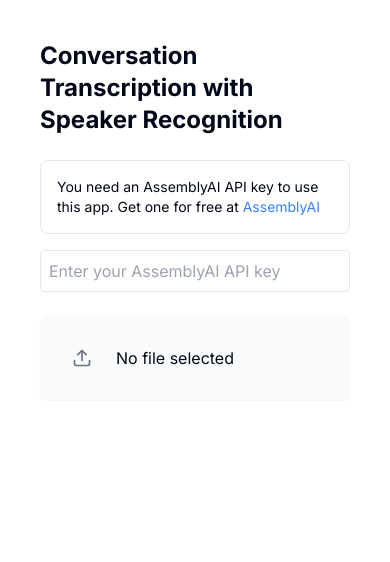
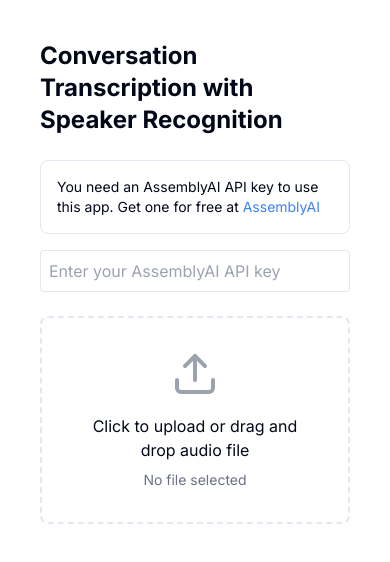
Before and after one commit to dinhhuycuong/transcription-app, a Next.js app: page /transcription-app/ in a window 390 px wide. Shown: the top 562 px of the page. Built offline with nearby package versions, Linux system fonts and the light colour scheme.

Commit message:
Fix non-responsive Upload buttons

```diff
--- a/src/components/TranscriptionApp.tsx
+++ b/src/components/TranscriptionApp.tsx
@@ -42,7 +42,7 @@ const TranscriptionApp: React.FC = () => {
     return () => {
       if (audioRef.current) {
         audioRef.current.pause();
-        audioRef.current.src = '';
+        audioRef.current.src = "";
       }
     };
   }, []);
@@ -142,27 +142,29 @@ const TranscriptionApp: React.FC = () => {
   };
 
   const handleFileUpload = (event: React.ChangeEvent<HTMLInputElement>) => {
-    if (!event.target.files || event.target.files.length === 0) {
-      return;
+    // Reset file input first
+    const input = event.target;
+    const uploadedFile = input.files?.[0];
+    input.value = ""; // Clear input immediately
+
+    if (uploadedFile && uploadedFile.type.startsWith("audio/")) {
+      // Stop any current audio playback
+      if (audioRef.current) {
+        audioRef.current.pause();
+        audioRef.current.src = "";
       }
 
-    const uploadedFile = event.target.files[0];
-
-    // Clear the input value immediately
-    event.target.value = '';
-
-    if (uploadedFile && uploadedFile.type.startsWith('audio/')) {
-      // Stop any current audio playback
-      stopCurrentPlayback();
-
       // Clear all previous states
+      setIsPlaying(false);
+      setCurrentAudio(null);
       setFile(uploadedFile);
       setError(null);
       setTranscription(null);
       setSpeakers({});
       setSpeakerExcerpts({});
-    } else {
-      setError('Please upload a valid audio file');
+    } else if (uploadedFile) {
+      // If file was selected but invalid type
+      setError("Please upload a valid audio file");
       setFile(null);
     }
   };
@@ -211,10 +213,13 @@ const TranscriptionApp: React.FC = () => {
     if (audioRef.current) {
       audioRef.current.pause();
       if (activeTimeUpdateHandler.current) {
-        audioRef.current.removeEventListener('timeupdate', activeTimeUpdateHandler.current);
+        audioRef.current.removeEventListener(
+          "timeupdate",
+          activeTimeUpdateHandler.current
+        );
         activeTimeUpdateHandler.current = null;
       }
-      audioRef.current.src = '';
+      audioRef.current.src = "";
     }
     setIsPlaying(false);
     setCurrentAudio(null);
@@ -250,15 +255,14 @@ const TranscriptionApp: React.FC = () => {
 
       // Store the handler reference for cleanup
       activeTimeUpdateHandler.current = handleTimeUpdate;
-      audioRef.current.addEventListener('timeupdate', handleTimeUpdate);
+      audioRef.current.addEventListener("timeupdate", handleTimeUpdate);
 
       // Play the audio
       await audioRef.current.play();
       setIsPlaying(true);
       setCurrentAudio(`${start}-${end}`);
-
     } catch (err) {
-      console.error('Audio playback error:', err);
+      console.error("Audio playback error:", err);
       stopCurrentPlayback();
     }
   };
@@ -267,7 +271,7 @@ const TranscriptionApp: React.FC = () => {
     return () => {
       if (audioRef.current) {
         audioRef.current.pause();
-        audioRef.current.src = '';
+        audioRef.current.src = "";
       }
     };
   }, []);
@@ -377,20 +381,26 @@ const TranscriptionApp: React.FC = () => {
 
       {/* File Upload Section */}
       <div className="space-y-6">
-        <div className="p-6 bg-gray-50 rounded-lg shadow-sm">
-          <div className="flex justify-between items-center">
-            <div className="flex items-center space-x-4">
-              <label
-                htmlFor="file-upload"
-                className="p-2 hover:bg-gray-100 rounded cursor-pointer"
+        <div
+          className="border-2 border-dashed rounded-lg p-8 text-center cursor-pointer hover:border-blue-500 transition-colors"
+          onClick={() => document.getElementById("file-upload")?.click()}
         >
-                <Upload className="h-5 w-5 text-gray-500" />
-              </label>
-              <span className="truncate max-w-md">
-                {file ? file.name : 'No file selected'}
-              </span>
+          <Upload className="mx-auto h-12 w-12 text-gray-400" />
+          <p className="mt-4">Click to upload or drag and drop audio file</p>
+          <p className="text-sm text-gray-500 mt-2">
+            {file ? `Current file: ${file.name}` : "No file selected"}
+          </p>
+          <input
+            id="file-upload"
+            type="file"
+            onChange={handleFileUpload}
+            accept="audio/*"
+            className="hidden"
+          />
         </div>
+
         {file && (
+          <div className="flex justify-end">
             <button
               onClick={handleSubmit}
               disabled={loading}
@@ -405,17 +415,8 @@ const TranscriptionApp: React.FC = () => {
                 "Transcribe"
               )}
             </button>
+          </div>
         )}
-          </div>
-        </div>
-        <input
-          id="file-upload"
-          type="file"
-          onChange={handleFileUpload}
-          accept="audio/*"
-          className="hidden"
-          ref={fileInputRef}
-        />
       </div>
 
       {/* Error Display */}
```
Lines whose indentation alone changed are shown as unchanged.
